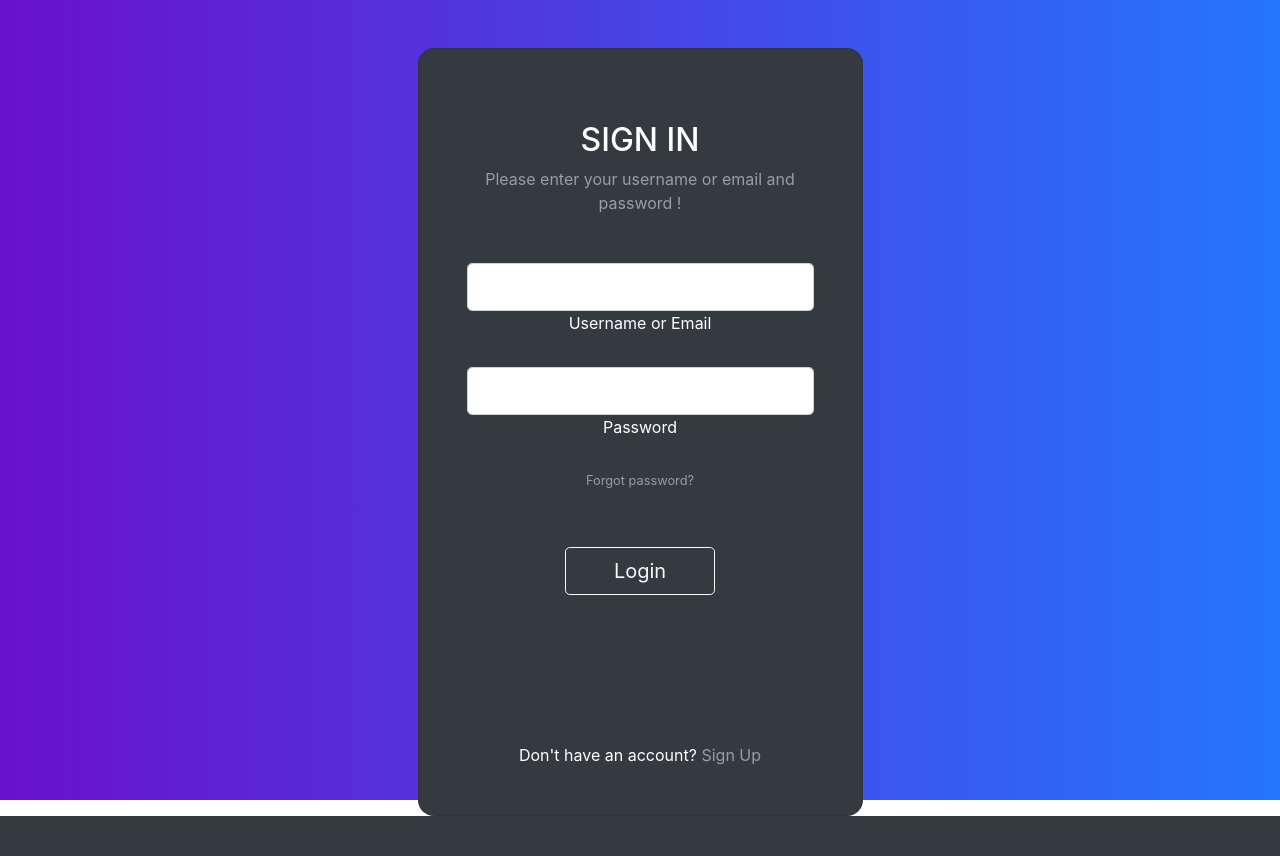
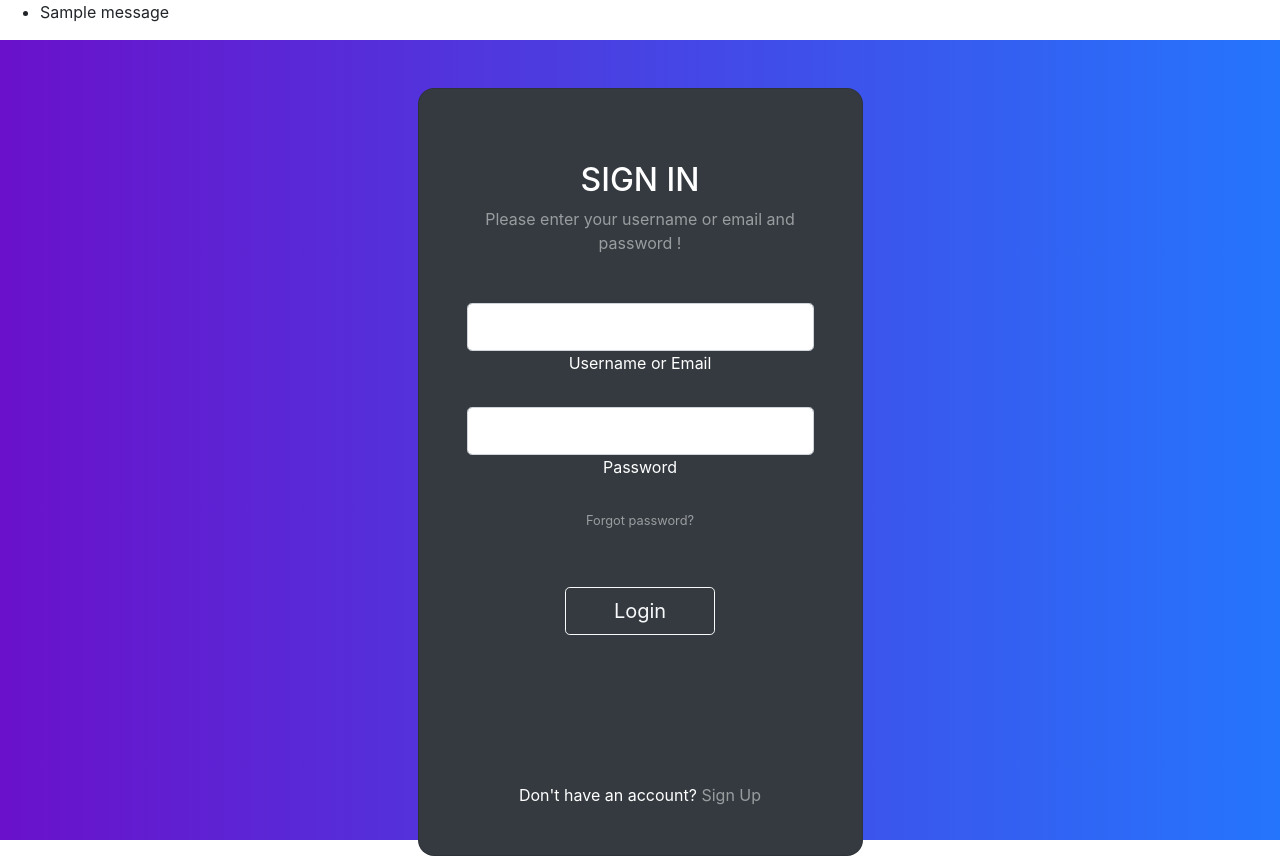
Before and after one commit to Arash7447/mysite, a Django app: page /accounts/login in a window 1280 px wide. Before the commit the page ends 816 px from the top, so only its background shows below. Run offline with Django 5.2, Linux system fonts and the light colour scheme; tables that the repository leaves empty hold one stand-in row (values such as "Sample post"); one stand-in notice (Sample message) is shown; parts of the project's set-up code (start-up, migrations or seed data) failed here and were passed over; some libraries are stand-ins or nearby versions.

Commit message:
updated login form
updated login form

```diff
--- a/accounts/views.py
+++ b/accounts/views.py
@@ -18,7 +18,8 @@ from django.urls import reverse_lazy
 from .forms import *
 # Create your views here.
 
-def login_view(request) :
+
+def login_view(request):
     if request.method == 'POST':
         username_or_email = request.POST['username_or_email']
         password = request.POST['password']
@@ -26,7 +27,8 @@ def login_view(request) :
         if user is not None:
             login(request, user)
             return redirect('/')
-
+        else:
+            messages.error(request, 'Your username or password is incorrect.')
     return render(request, 'accounts/login.html')
 
 
@@ -50,7 +52,7 @@ def signup_view(request):
     else:
           return redirect('/')
 
-
+# classes are for reset password section:
 
 class PasswordReset(PasswordResetView):
     template_name="registration/password_reset_form.html"
--- a/mysite/urls.py
+++ b/mysite/urls.py
@@ -52,6 +52,8 @@ urlpatterns = [
 
     path('accounts/', include('accounts.urls')),
 
+    path('accounts/', include('accounts.urls', namespace='registration')),
+
 ]
 
 urlpatterns += static(settings.STATIC_URL, document_root=settings.STATIC_ROOT)
--- a/templates/accounts/login.html
+++ b/templates/accounts/login.html
@@ -1,4 +1,12 @@
 {% load static %}
+
+{% if messages %}
+<ul class="messages">
+    {% for message in messages %}
+    <li{% if message.tags %} class="{{ message.tags }}"{% endif %}>{{ message }}</li>
+    {% endfor %}
+</ul>
+{% endif %}
 
 <!DOCTYPE html>
 <html>
```
Also changed, not shown: db.sqlite3.
